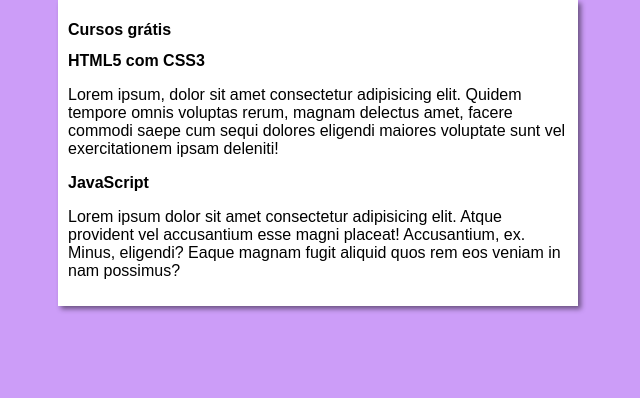
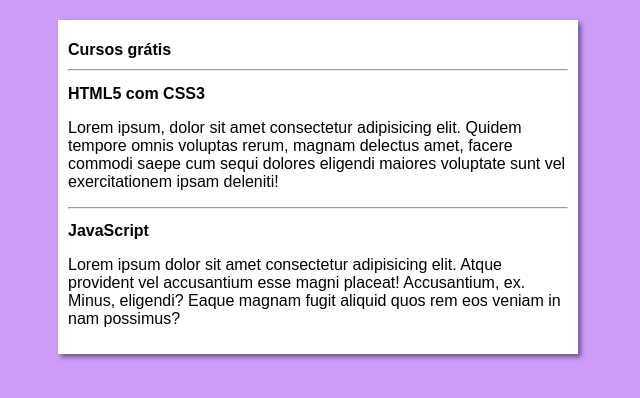
Before and after one commit to wrodriguess/projeto-site, a plain HTML site: page index.html in a window 1280 px wide. Shown: the whole page, without its empty margins (322-962 px from the left). Drawn offline with Linux system fonts and the light colour scheme.

Commit message:
Alterações HTML

```diff
--- a/estilos/style.css
+++ b/estilos/style.css
@@ -15,4 +15,5 @@ main{
     margin: auto;
     box-shadow: 3px 3px 5px rgba(0, 0, 0, 0.473);
     padding: 10px;
+    margin-top: 20px;
 }
--- a/index.html
+++ b/index.html
@@ -10,11 +10,13 @@
     <main>
         <header>
             <h1>Cursos grátis</h1>
+            <hr>
         </header>
         <article>
             <h2>HTML5 com CSS3</h2>
             <p>Lorem ipsum, dolor sit amet consectetur adipisicing elit. Quidem tempore omnis voluptas rerum, magnam delectus amet, facere commodi saepe cum sequi dolores eligendi maiores voluptate sunt vel exercitationem ipsam deleniti!</p>
         </article>
+        <hr>
         <article>
             <h2>JavaScript</h2>
             <p>Lorem ipsum dolor sit amet consectetur adipisicing elit. Atque provident vel accusantium esse magni placeat! Accusantium, ex. Minus, eligendi? Eaque magnam fugit aliquid quos rem eos veniam in nam possimus?</p>
```
